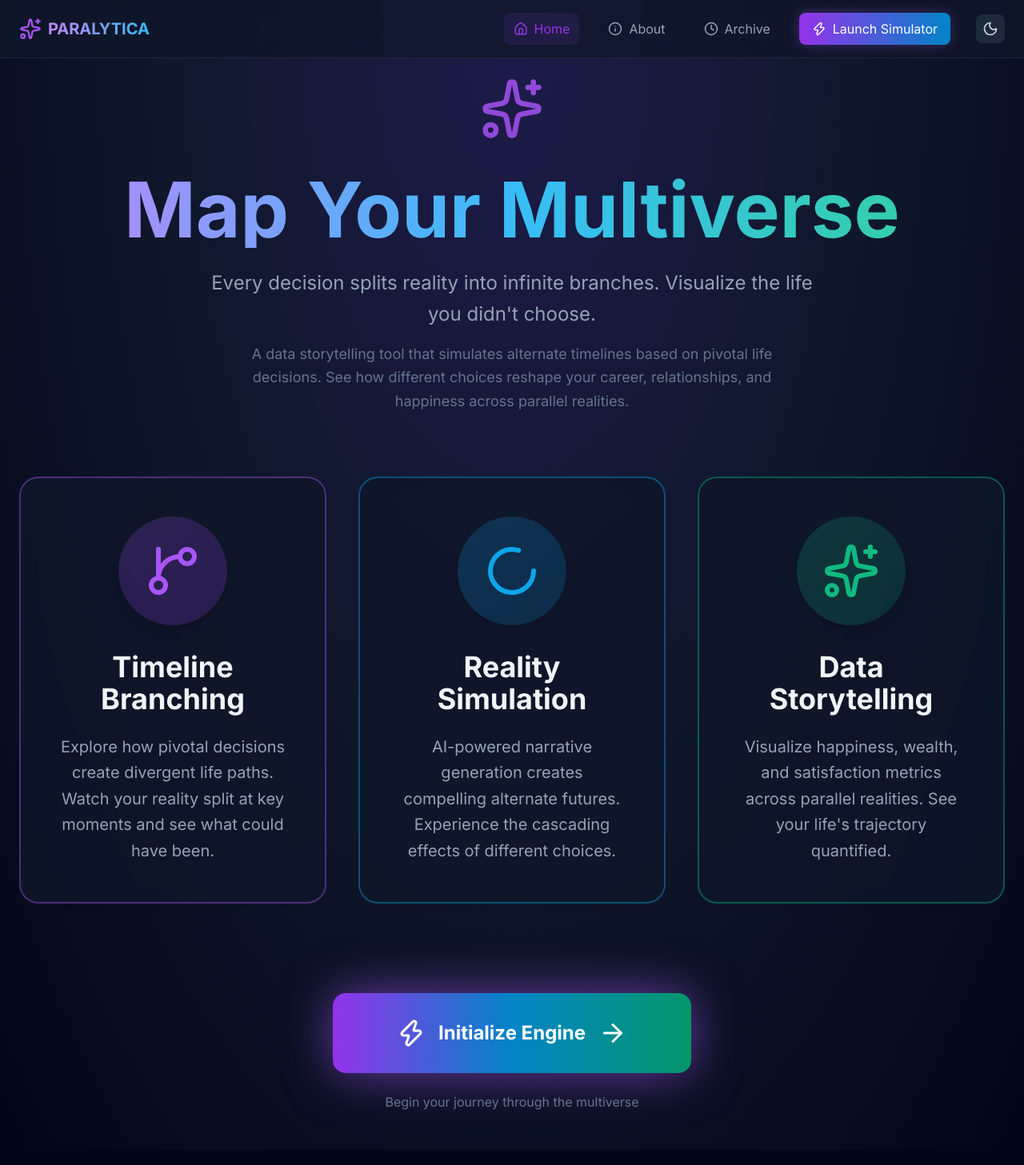
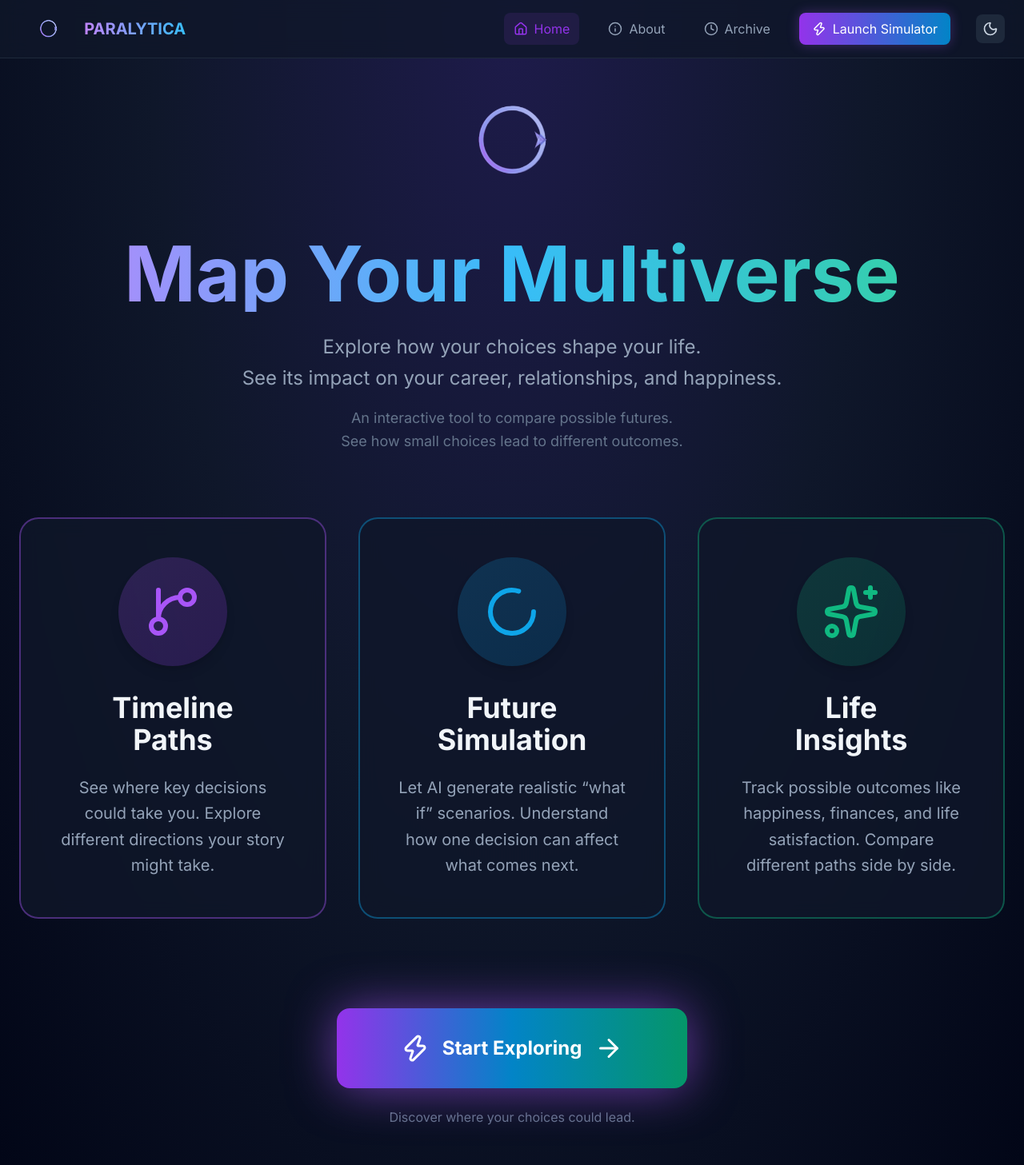
Before and after one commit to VinnyT456/Paralytica, a React (Vite) app: page / in a window 1280 px wide. Shown: the whole page at 80% size. Built offline with nearby package versions, Linux system fonts and the light colour scheme.

Commit message:
changed the logo and revamped the home screen

```diff
--- a/src/components/Navigation.jsx
+++ b/src/components/Navigation.jsx
@@ -1,5 +1,6 @@
 import { Link, useLocation } from 'react-router-dom';
-import { Sparkles, Home as HomeIcon, Info, Zap, Clock, Sun, Moon } from 'lucide-react';
+import { Home as HomeIcon, Info, Zap, Clock, Sun, Moon } from 'lucide-react';
+import ParalyticaLogo from '../assets/PurpleParalyticaLogoTransparent.png';
 
 function Navigation({ bgTheme, setBgTheme }) {
   const location = useLocation();
@@ -25,7 +26,7 @@ function Navigation({ bgTheme, setBgTheme }) {
         <div className="flex items-center justify-between">
           {/* Logo */}
           <Link to="/" className="flex items-center gap-2 cursor-pointer">
-            <Sparkles className="text-purple-500" size={28} />
+            <img src={ParalyticaLogo} alt="Paralytica Logo" className="w-15 h-10" />
             <span className="text-xl font-bold bg-gradient-to-r from-purple-400 to-sky-400 bg-clip-text text-transparent">
               PARALYTICA
             </span>
--- a/src/pages/History.jsx
+++ b/src/pages/History.jsx
@@ -2,6 +2,7 @@ import { useNavigate } from 'react-router-dom';
 import { useAppContext } from '../context/AppContext';
 import { Clock, ExternalLink, Trash2, Sparkles, Zap } from 'lucide-react';
 import BackButton from '../components/BackButton';
+import ParalyticaLogo from '../assets/ParalyticaLogoTransparent.png';
 
 function History({ bgTheme }) {
   const navigate = useNavigate();
@@ -119,7 +120,7 @@ function History({ bgTheme }) {
                       ? 'bg-white border-purple-400 shadow-lg'
                       : 'bg-slate-900 border-purple-500 shadow-[0_0_20px_rgba(168,85,247,0.6)]'
                   }`}>
-                    <Sparkles className={isLight ? 'text-purple-600' : 'text-purple-400'} size={28} />
+                    <img src={ParalyticaLogo} alt="Paralytica Logo" className="w-7 h-7" />
                   </div>
                 </div>
 
--- a/src/pages/Home.jsx
+++ b/src/pages/Home.jsx
@@ -1,5 +1,6 @@
 import { useNavigate } from 'react-router-dom';
 import { Sparkles, Zap, ArrowRight, GitBranch, Loader2 } from 'lucide-react';
+import ParalyticaLogo from '../assets/PurpleParalyticaLogoTransparent.png';
 
 function Home({ bgTheme }) {
   const navigate = useNavigate();
@@ -11,7 +12,7 @@ function Home({ bgTheme }) {
         {/* SECTION A: Hero Section - The Headline */}
         <div className="text-center mb-20 animate-fade-in-up">
           <div className="inline-block mb-8">
-            <Sparkles className="text-purple-500 mx-auto animate-pulse" size={80} />
+            <img src={ParalyticaLogo} alt="Paralytica Logo" className="w-50 h-40 mx-auto animate-pulse" />
           </div>
 
           <h1 className="text-7xl md:text-8xl font-bold mb-6 bg-gradient-to-r from-purple-400 via-sky-400 to-emerald-400 bg-clip-text text-transparent leading-tight">
@@ -21,21 +22,20 @@ function Home({ bgTheme }) {
           <p className={`text-2xl mb-4 max-w-3xl mx-auto leading-relaxed ${
             isLight ? 'text-slate-600' : 'text-slate-400'
           }`}>
-            Every decision splits reality into infinite branches.
-            Visualize the life you didn't choose.
+            Explore how your choices shape your life. <br /> See its impact on your career, relationships, and happiness.
           </p>
 
           <p className={`text-lg max-w-2xl mx-auto leading-relaxed ${
             isLight ? 'text-slate-500' : 'text-slate-500'
           }`}>
-            A data storytelling tool that simulates alternate timelines based on pivotal life decisions.
-            See how different choices reshape your career, relationships, and happiness across parallel realities.
+            An interactive tool to compare possible futures. <br />
+            See how small choices lead to different outcomes.
           </p>
         </div>
 
         {/* SECTION B: Feature Pillars - MASSIVE Interactive Cards */}
         <div className="grid grid-cols-1 lg:grid-cols-3 gap-10 mb-20">
-          {/* Pillar 1: Timeline Branching */}
+          {/* Pillar 1: Timeline Paths */}
           <div className={`group backdrop-blur-md border-2 rounded-3xl p-12 min-h-[480px] transition-all duration-500 hover:scale-[1.03] flex flex-col items-center justify-center text-center ${
             isLight
               ? 'bg-white/90 border-purple-300 hover:border-purple-500 hover:shadow-2xl'
@@ -46,11 +46,12 @@ function Home({ bgTheme }) {
             </div>
             <h3 className={`text-4xl font-bold mb-6 ${
               isLight ? 'text-slate-800' : 'text-slate-100'
-            }`}>Timeline Branching</h3>
+            }`}>Timeline <br /> Paths</h3>
             <p className={`text-xl leading-relaxed ${
               isLight ? 'text-slate-600' : 'text-slate-400'
             }`}>
-              Explore how pivotal decisions create divergent life paths. Watch your reality split at key moments and see what could have been.
+              See where key decisions could take you.
+              Explore different directions your story might take.
             </p>
           </div>
 
@@ -65,11 +66,12 @@ function Home({ bgTheme }) {
             </div>
             <h3 className={`text-4xl font-bold mb-6 ${
               isLight ? 'text-slate-800' : 'text-slate-100'
-            }`}>Reality Simulation</h3>
+            }`}>Future Simulation</h3>
             <p className={`text-xl leading-relaxed ${
               isLight ? 'text-slate-600' : 'text-slate-400'
             }`}>
-              AI-powered narrative generation creates compelling alternate futures. Experience the cascading effects of different choices.
+              Let AI generate realistic “what if” scenarios.
+              Understand how one decision can affect what comes next.
             </p>
           </div>
 
@@ -84,11 +86,14 @@ function Home({ bgTheme }) {
             </div>
             <h3 className={`text-4xl font-bold mb-6 ${
               isLight ? 'text-slate-800' : 'text-slate-100'
-            }`}>Data Storytelling</h3>
+            }`}>
+              Life <br />Insights
+            </h3>
             <p className={`text-xl leading-relaxed ${
               isLight ? 'text-slate-600' : 'text-slate-400'
             }`}>
-              Visualize happiness, wealth, and satisfaction metrics across parallel realities. See your life's trajectory quantified.
+              Track possible outcomes like happiness, finances, and life satisfaction.
+              Compare different paths side by side.
             </p>
           </div>
         </div>
@@ -100,11 +105,11 @@ function Home({ bgTheme }) {
             className="group relative inline-flex items-center gap-4 bg-gradient-to-r from-purple-600 via-sky-600 to-emerald-600 hover:from-purple-500 hover:via-sky-500 hover:to-emerald-500 text-white text-2xl font-bold px-20 py-8 rounded-2xl transition-all duration-500 shadow-[0_0_60px_rgba(168,85,247,0.6)] hover:shadow-[0_0_100px_rgba(168,85,247,0.8)] hover:scale-105"
           >
             <Zap className="group-hover:rotate-12 transition-transform" size={36} />
-            Initialize Engine
+            Start Exploring
             <ArrowRight className="group-hover:translate-x-2 transition-transform" size={36} />
           </button>
           <p className={`mt-6 text-base ${isLight ? 'text-slate-500' : 'text-slate-500'}`}>
-            Begin your journey through the multiverse
+            Discover where your choices could lead.
           </p>
         </div>
       </div>
--- a/src/pages/Questionnaire.jsx
+++ b/src/pages/Questionnaire.jsx
@@ -2,6 +2,7 @@ import { useState } from 'react';
 import { useNavigate } from 'react-router-dom';
 import { useAppContext } from '../context/AppContext';
 import { Sparkles, Loader2, ChevronLeft, ChevronRight } from 'lucide-react';
+import ParalyticaLogo from '../assets/ParalyticaLogoTransparent.png';
 
 function Questionnaire({ bgTheme }) {
   const navigate = useNavigate();
@@ -15,14 +16,14 @@ function Questionnaire({ bgTheme }) {
   const [formData, setFormData] = useState({
     role: '',
     redoDecision: '',
-    decisionStyle: 50,
+    decisionStyle: null,
     decisionPriority: '',
     successValues: [],
-    currentPathFeeling: 50,
-    explorationPaths: 50,
-    responsibilityImpact: 50,
-    futureSuccess: 50,
-    workConnection: 50
+    currentPathFeeling: null,
+    explorationPaths: null,
+    responsibilityImpact: null,
+    futureSuccess: null,
+    workConnection: null
   });
 
   const totalQuestions = 10;
@@ -54,14 +55,14 @@ function Questionnaire({ bgTheme }) {
     switch (currentQuestion) {
       case 1: return formData.role !== '';
       case 2: return formData.redoDecision !== '';
-      case 3: return true; // decisionStyle always has a value
+      case 3: return formData.decisionStyle !== null;
       case 4: return formData.decisionPriority !== '';
       case 5: return formData.successValues.length === 2;
-      case 6: return true; // currentPathFeeling always has a value
-      case 7: return true; // explorationPaths always has a value
-      case 8: return true; // responsibilityImpact always has a value
-      case 9: return true; // futureSuccess always has a value
-      case 10: return true; // workConnection always has a value
+      case 6: return formData.currentPathFeeling !== null;
+      case 7: return formData.explorationPaths !== null;
+      case 8: return formData.responsibilityImpact !== null;
+      case 9: return formData.futureSuccess !== null;
+      case 10: return formData.workConnection !== null;
       default: return false;
     }
   };
@@ -72,8 +73,14 @@ function Questionnaire({ bgTheme }) {
   const isFormComplete =
     formData.role !== '' &&
     formData.redoDecision !== '' &&
+    formData.decisionStyle !== null &&
     formData.decisionPriority !== '' &&
-    formData.successValues.length === 2;
+    formData.successValues.length === 2 &&
+    formData.currentPathFeeling !== null &&
+    formData.explorationPaths !== null &&
+    formData.responsibilityImpact !== null &&
+    formData.futureSuccess !== null &&
+    formData.workConnection !== null;
 
   // Role options
   const roleOptions = [
@@ -170,7 +177,16 @@ function Questionnaire({ bgTheme }) {
     e.preventDefault();
 
     // Validation
-    if (!formData.role || !formData.redoDecision || !formData.decisionPriority || formData.successValues.length !== 2) {
+    if (!formData.role ||
+        !formData.redoDecision ||
+        formData.decisionStyle === null ||
+        !formData.decisionPriority ||
+        formData.successValues.length !== 2 ||
+        formData.currentPathFeeling === null ||
+        formData.explorationPaths === null ||
+        formData.responsibilityImpact === null ||
+        formData.futureSuccess === null ||
+        formData.workConnection === null) {
       alert('Please complete all required fields');
       return;
     }
@@ -222,7 +238,7 @@ function Questionnaire({ bgTheme }) {
           {/* Header - Outside Card */}
           <div className="text-center mb-8">
             <div className="flex items-center justify-center gap-3 mb-4">
-              <Sparkles className="text-sky-500" size={32} />
+              <img src={ParalyticaLogo} alt="Paralytica Logo" className="w-8 h-8" />
               <h1 className="text-3xl font-bold bg-gradient-to-r from-sky-400 to-purple-400 bg-clip-text text-transparent">
                 Identity Assessment
               </h1>
```
Also changed, not shown: src/assets/ParalyticaLogoTransparent.png (added), src/assets/PurpleParalyticaLogoTransparent.png (added).
